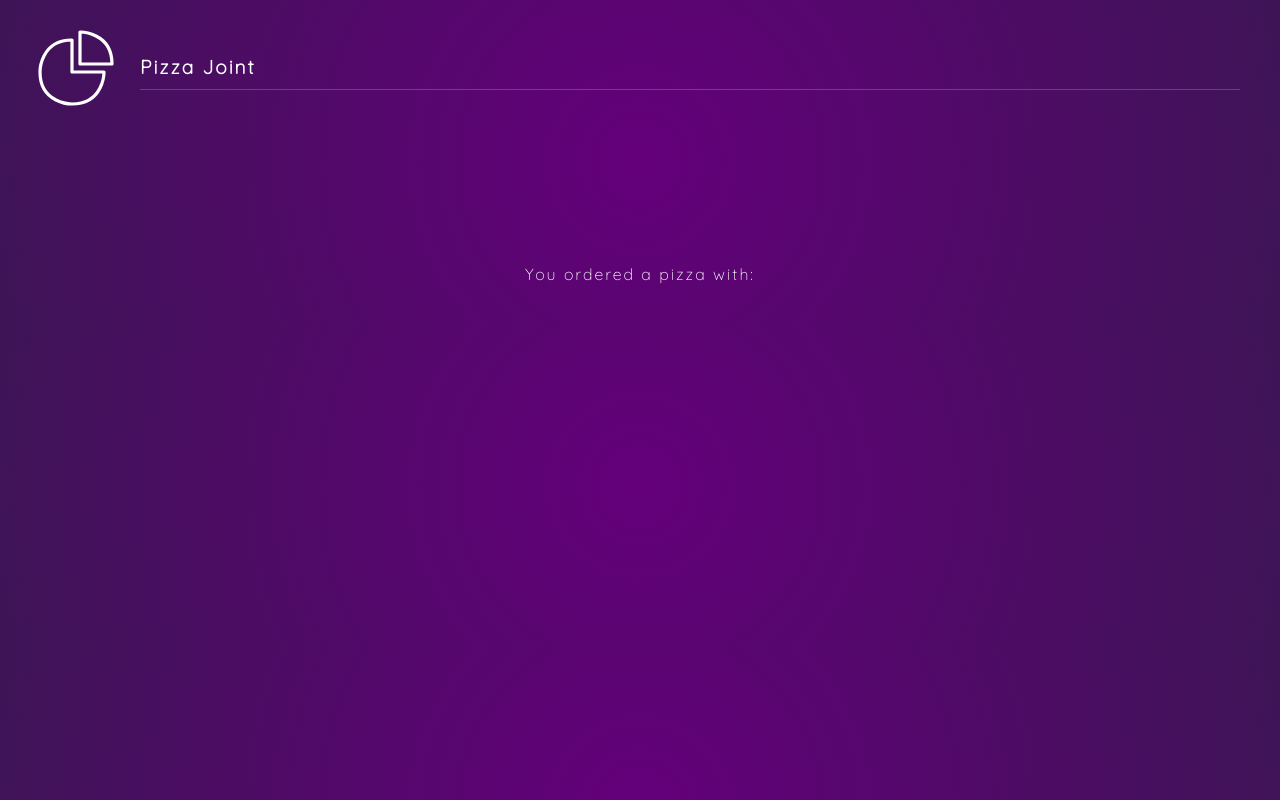
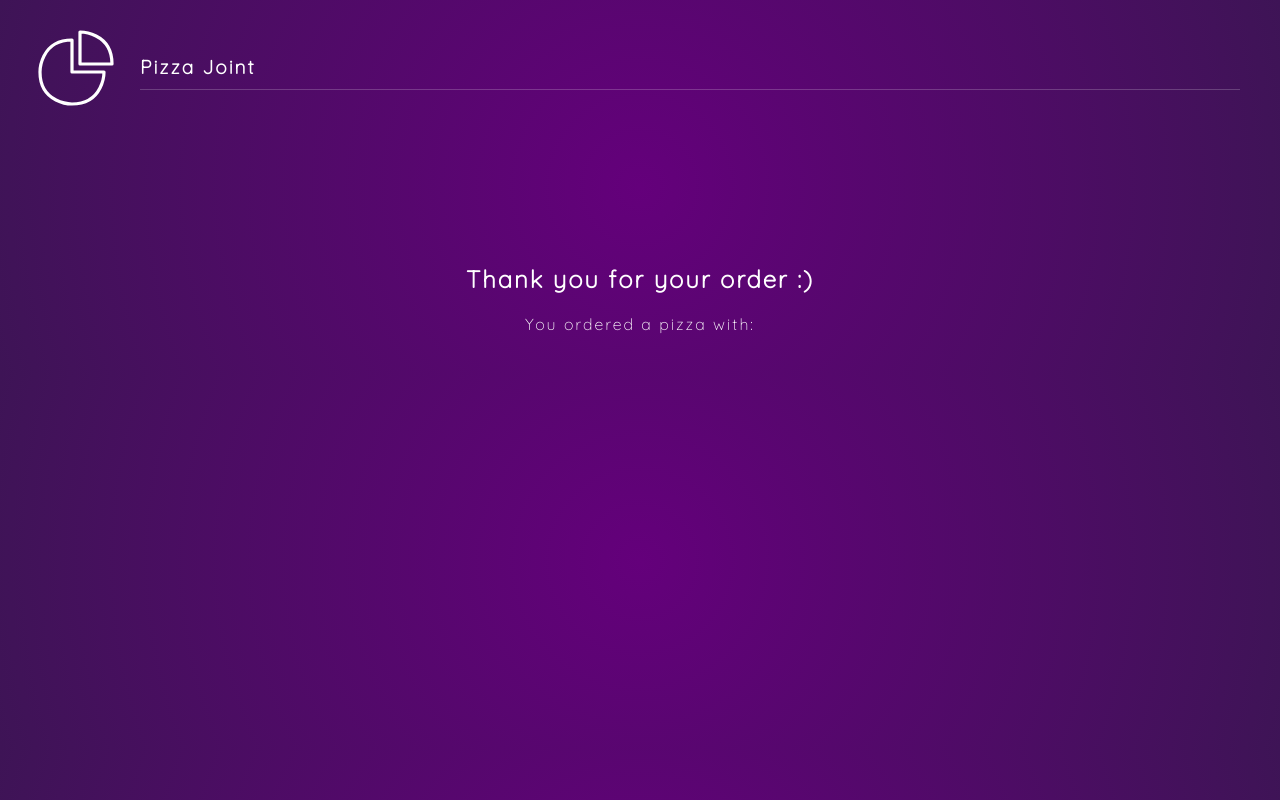
Before and after one commit to Aarya5122/FramerMotion, a React (Create React App) app: page /order in a window 1280 px wide. Built offline with nearby package versions, Linux system fonts and the light colour scheme.

Commit message:
Tutorial-8 Part-2
Implementation of AnimatePresence

```diff
--- a/src/App.js
+++ b/src/App.js
@@ -1,6 +1,6 @@
 import React, { useState } from "react"
 
-import { Route, Routes } from "react-router-dom"
+import { Route, Routes, useLocation } from "react-router-dom"
 
 import Base from "./pages/Base" //FIXME:TODO:
 import Home from "./pages/Home"
@@ -8,8 +8,12 @@ import Order from "./pages/Order"
 import PageNotFound from "./pages/PageNotFound"
 import Toppings from "./pages/Toppings"
 import Header from "./components/Header"
+
+import { AnimatePresence } from "framer-motion"
+
 const App =() => {
 
+  const location = useLocation();
   const [pizza, setPizza] = useState({base:"", toppings:[]})
 
   const addBase = (base) => {
@@ -29,13 +33,15 @@ const App =() => {
   return(
     <>
     <Header/>
-      <Routes>
+      <AnimatePresence exitBeforeEnter>
+        <Routes location={location} key={location.key}>
           <Route path="/" element={<Home/>}/>
           <Route path="/base" element={<Base addBase={addBase} pizza={pizza}/>}/>
           <Route path="/toppings" element={<Toppings addTopping={addTopping} pizza={pizza}/>}/>
           <Route path="/order" element={<Order pizza={pizza}/>}/>
           <Route path="*" element={<PageNotFound/>}/>
         </Routes>
+      </AnimatePresence>
     </>
   )
 }
--- a/src/pages/Base.js
+++ b/src/pages/Base.js
@@ -16,7 +16,10 @@ const containerVariants = {
             stiffness: 120
         }
     }, // animate property can be animate: {} and transition comes into it
-
+    exit:{
+        x: "-100vw",
+        transition:{ ease: "easeInOut" }
+    }
 }
 
 const nextVariants = {
@@ -52,6 +55,7 @@ const Base = ({addBase, pizza}) => {
         variants={containerVariants}
         initial="hidden"
         animate="visible"
+        exit="exit"
         // transition={{ type: "spring", delay: 0.5, stiffness: 120 }}
         className="base container"
         >
--- a/src/pages/Home.js
+++ b/src/pages/Home.js
@@ -13,11 +13,25 @@ const buttonVariants = {
 }
 
 const Home = () => {
+
+    const containerVariants = {
+        hidden:{ opacity: 0 },
+        visible:{
+            opacity: 1,
+            transition: { delay: 1.5, duration: 1.5 }
+        },
+        exit: {
+            x: "-100vw",
+            transition: { ease: "easeInOut" }
+        }
+    }
+
     return(
         <motion.div
-        initial={{ opacity: 0 }}
-        animate={{ opacity: 1 }}
-        transition={{ delay: 1.5, duration: 1.5 }}
+        variants={containerVariants}
+        initial="hidden"
+        animate="visible"
+        exit="exit"
         className="home container"
         >
             <h2>Welcome to Pizza Joint</h2>
--- a/src/pages/Order.js
+++ b/src/pages/Order.js
@@ -1,5 +1,5 @@
 import React, { useState } from "react"
-import { motion, AnimatePresence } from "framer-motion"
+import { motion } from "framer-motion"
 
 const containerVariants = {
     hidden: { x: "100vw", opacity: 0 },
@@ -14,6 +14,10 @@ const containerVariants = {
             when: "beforeChildren",
             staggerChildren: 0.4
         }
+    },
+    exit: {
+        x: "-100vw",
+        transition: { ease: "easeInOut" }
     }
 }
 
@@ -23,26 +27,16 @@ const childVariants = {
 }
 
 const Order = ({pizza}) => {
-    const [showTitle, setShowTitle] = useState(true)
-    setTimeout(() => {
-        setShowTitle(false)
-    }, 4000);
+
     return(
         <motion.div
         variants={containerVariants}
         initial="hidden"
         animate="visible"
+        exit="exit"
         className="order container"
         >
-            <AnimatePresence>
-                {showTitle &&
-                (<motion.h2
-                exit={{ y: "-100vhgit"  }}
-                >
-                    Thank you for your order :)
-                </motion.h2>)
-                }
-            </AnimatePresence>
+            <h2>Thank you for your order :) </h2>
             <motion.p
             variants={childVariants}
             >
--- a/src/pages/Toppings.js
+++ b/src/pages/Toppings.js
@@ -9,6 +9,12 @@ const containerVariants = {
         opacity: 1,
         transition: {
             type: "spring", delay: 0.5
+        }
+    },
+    exit: {
+        x: "-100vw",
+        transition:{
+            ease: "easeInOut"
         }
     }
 }
@@ -31,6 +37,7 @@ const Toppings = ({addTopping, pizza}) => {
         variants={containerVariants}
         initial="hidden"
         animate="visible"
+        exit="exit"
         className="toppings container">
             <h3>Step 2: Choose Toppings</h3>
             <ul>
```
Lines whose indentation alone changed are shown as unchanged.
